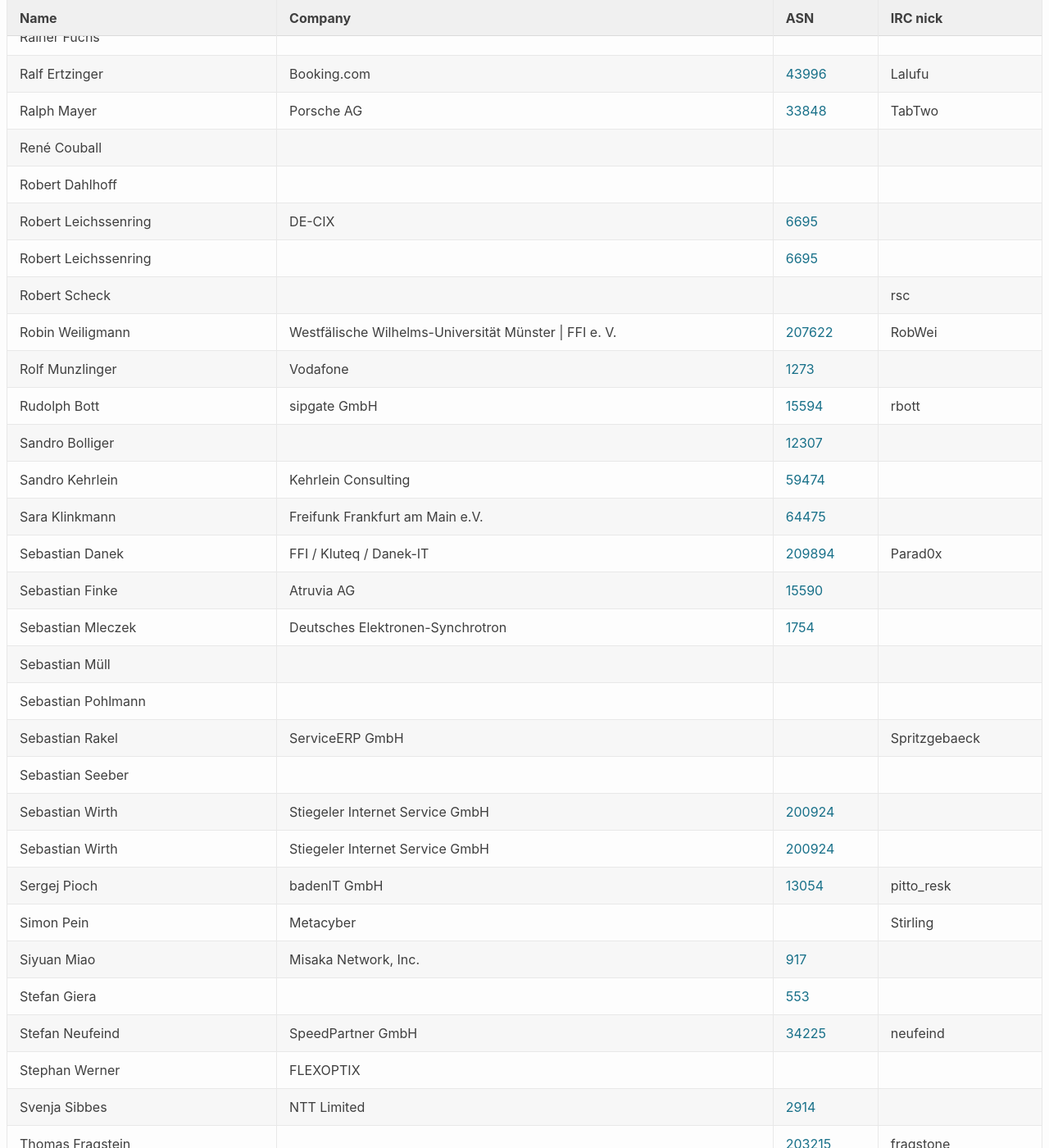
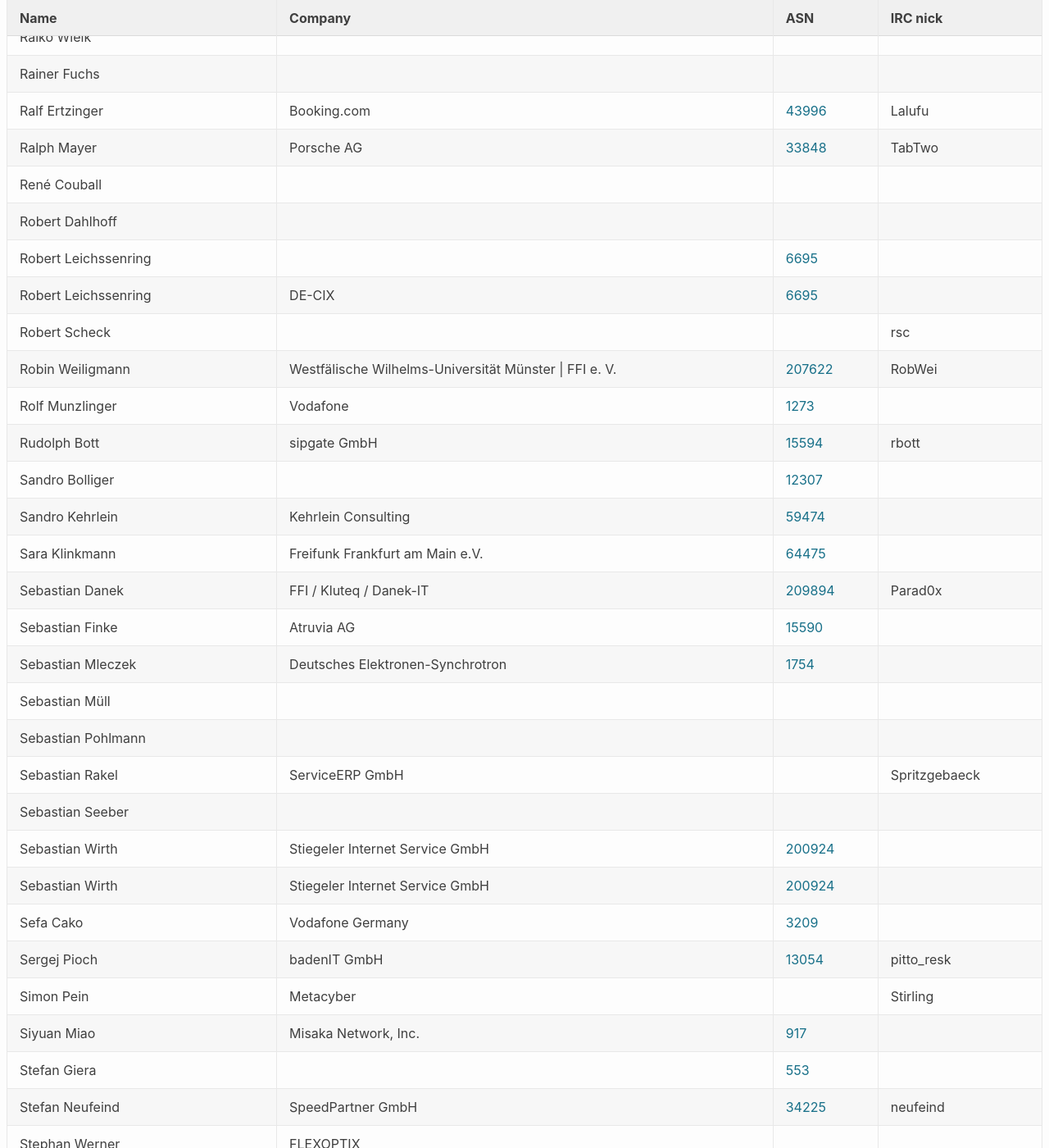
Before and after one commit to denog/pretix-attendeelist, a Jekyll site: the page built from denog14/index.md, in a window 1280 px wide and 1400 px high, scrolled down 19599 px. Shown: the whole window at 82% size. Built offline with Jekyll 4.4.1, drawn with Linux system fonts in a browser that asks for light colours; some of the changed text lies outside the part shown.

Commit message:
Latest data: Thu Nov 10 15:14:46 UTC 2022

```diff
--- a/_data/attendees_denog14_remote.json
+++ b/_data/attendees_denog14_remote.json
@@ -480,6 +480,12 @@
     "asn": "8366"
   },
   {
+    "name": "Lea Fall",
+    "company": "Aliter Networks",
+    "irc": null,
+    "asn": null
+  },
+  {
     "name": "Leandra Eberle",
     "company": null,
     "irc": null,
@@ -739,13 +745,13 @@
   },
   {
     "name": "Robert Leichssenring",
-    "company": "DE-CIX",
+    "company": null,
     "irc": null,
     "asn": "6695"
   },
   {
     "name": "Robert Leichssenring",
-    "company": null,
+    "company": "DE-CIX",
     "irc": null,
     "asn": "6695"
   },
@@ -844,6 +850,12 @@
     "company": "Stiegeler Internet Service GmbH",
     "irc": null,
     "asn": "200924"
+  },
+  {
+    "name": "Sefa Cako",
+    "company": "Vodafone Germany",
+    "irc": null,
+    "asn": "3209"
   },
   {
     "name": "Sergej Pioch",
```
